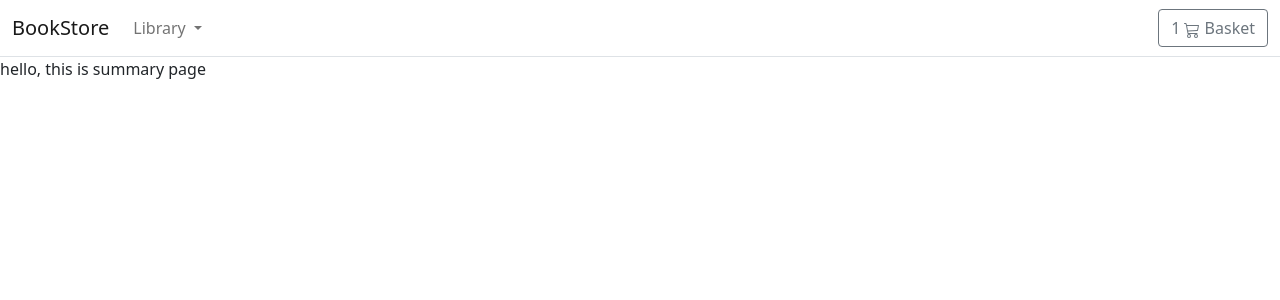
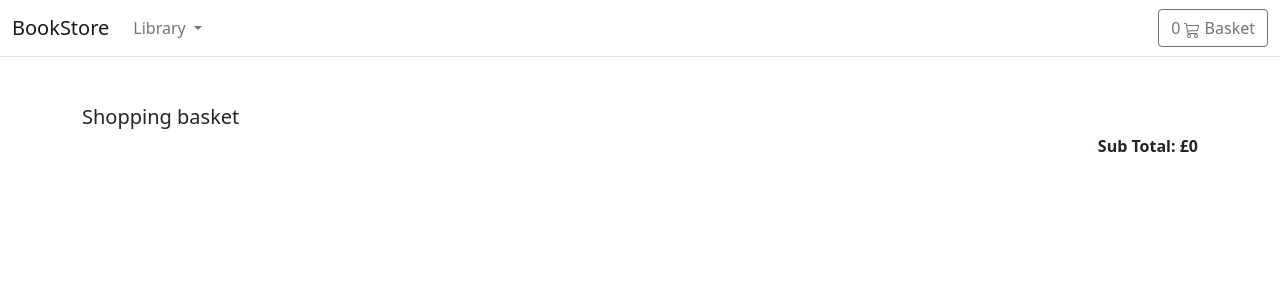
Before and after one commit to PHONGLEX/django-ecommerce, a Django app: page /basket/ in a window 1280 px wide. Shown: the top 300 px of the page. Run offline with Django 3.2, Linux system fonts and the light colour scheme; data that the repository does not hold is empty.

Commit message:
done the implementation for basket functionality

```diff
--- a/basket/basket.py
+++ b/basket/basket.py
@@ -1,3 +1,7 @@
+from store.models import Product
+from decimal import Decimal
+
+
 class Basket:
     def __init__(self, request):
         self.session = request.session
@@ -5,15 +9,74 @@ class Basket:
         if "skey" not in request.session:
             basket = self.session["skey"] = {}
         self.basket = basket
-        print(self.basket)
 
     def add(self, product, qty):
-        product_id = product.id
+        """
+        Adding and updating the users basket session data
+        """
+        product_id = str(product.id)
 
-        if product_id not in self.basket:
+        if product_id in self.basket:
+            self.basket[product_id]["qty"] += qty
+        else:
             self.basket[product_id] = {
                 "price": str(product.price),
                 "qty": int(qty),
             }
 
+        self.save()
+
+    def __iter__(self):
+        """
+        Collect the product_id in the session data to query the database
+        and return products
+        """
+        product_ids = self.basket.keys()
+        products = Product.products.filter(id__in=product_ids)
+        basket = self.basket.copy()
+
+        for product in products:
+            basket[str(product.id)]["product"] = product
+
+        for item in basket.values():
+            item["price"] = Decimal(item["price"])
+            item["total_price"] = item["price"] * item["qty"]
+            yield item
+
+    def __len__(self):
+        """
+        Get the basket data and count the qty of items
+        """
+        return sum(item["qty"] for item in self.basket.values())
+
+    def get_total_price(self):
+        # return sum(item["total_price"] for item in self.basket.values())
+        return sum(
+            Decimal(item["price"]) * item["qty"] for item in self.basket.values()
+        )
+
+    def delete(self, product):
+        """
+        Delete item from session data
+        """
+        product_id = str(product)
+
+        if product_id in self.basket:
+            del self.basket[product_id]
+            self.save()
+
+    def update(self, product, qty):
+        """
+        Update values in session data
+        """
+        product_id = str(product)
+        qty = qty
+
+        if product_id in self.basket:
+            self.basket[product_id]["qty"] = qty
+
+        self.save()
+        print(self.basket)
+
+    def save(self):
         self.session.modified = True
--- a/basket/urls.py
+++ b/basket/urls.py
@@ -6,4 +6,6 @@ app_name = "basket"
 urlpatterns = [
     path("", views.basket_summary, name="basket_summary"),
     path("add/", views.basket_add, name="basket_add"),
+    path("delete/", views.basket_delete, name="basket_delete"),
+    path("update/", views.basket_update, name="basket_update"),
 ]
--- a/basket/views.py
+++ b/basket/views.py
@@ -7,7 +7,8 @@ from store.models import Product
 
 
 def basket_summary(request):
-    return render(request, "store/basket/summary.html")
+    basket = Basket(request)
+    return render(request, "store/basket/summary.html", {"basket": basket})
 
 
 def basket_add(request):
@@ -17,5 +18,33 @@ def basket_add(request):
         product_qty = int(request.POST.get("productqty"))
         product = get_object_or_404(Product, id=product_id)
         basket.add(product=product, qty=product_qty)
-        response = JsonResponse({"qty": product_qty})
+
+        basketqty = basket.__len__()
+        response = JsonResponse({"qty": basketqty})
+
         return response
+
+
+def basket_delete(request):
+    basket = Basket(request)
+    if request.POST.get("action") == "post":
+        product_id = int(request.POST.get("productid"))
+        basket.delete(product=product_id)
+
+        basketqty = basket.__len__()
+        baskettotal = basket.get_total_price()
+        response = JsonResponse({"qty": basketqty, "subtotal": baskettotal})
+        return response
+
+
+def basket_update(request):
+    basket = Basket(request)
+    if request.POST.get("action") == "post":
+        product_id = int(request.POST.get("productid"))
+        product_qty = int(request.POST.get("productqty"))
+        basket.update(product=product_id, qty=product_qty)
+
+        basketqty = basket.__len__()
+        baskettotal = basket.get_total_price()
+        response = JsonResponse({"qty": basketqty, "subtotal": baskettotal})
+        return response
--- a/templates/store/base.html
+++ b/templates/store/base.html
@@ -61,7 +61,16 @@
 
                     <a type="button" role="button" href="{% url 'basket:basket_summary'  %}"
                         class="btn btn-outline-secondary">
-                        <div class="d-inline-flex">1</div>
+
+                        {% with total_qty=basket|length  %}
+                        <div class="d-inline-flex" id="basket-qty">
+                            {% if total_qty > 0 %}
+                            {{ total_qty }}
+                            {% else %}
+                            0
+                            {% endif %}
+                        </div>
+                        {% endwith %}
                         <svg xmlns="http://www.w3.org/2000/svg" width="16" height="16" fill="currentColor"
                             class="bi bi-cart3" viewBox="0 0 16 16">
                             <path
--- a/templates/store/basket/summary.html
+++ b/templates/store/basket/summary.html
@@ -5,5 +5,114 @@
 
 
 {% block content %}
-hello, this is summary page
+<main class="pt-5">
+    <div class="container">
+        <h1 class="h5">Shopping basket</h1>
+
+        {% for item in basket %}
+
+        {% with product=item.product  %}
+        <div data-index="{{product.id}}" class="row mb-4 border product-item">
+            <div class="col-md-5 col-lg-5 order-md-first bg-light">
+                <img class="img-fluid mx-auto d-block" width="200px" alt="Responsive image"
+                    src="{{ product.image.url }}">
+            </div>
+            <div class="col-md-7 col-lg-7 ps-md-3 ps-lg-5">
+                <h1 class="mb-0 h4">{{ product.title }}</h1>
+                <p><span class="lead">{{ product.author }}</span> (Author)</p>
+                <p>{{ product.description|slice:":355" }}...</p>
+                <div class="border">
+                    <div class="col border-bottom">
+                        <div class="row p-3">
+                            <div class="col-6">Hardback Book</div>
+                            <div class="col-6 text-end"><span class="h4 fw-bold">£{{ product.price }}</span></div>
+                        </div>
+                    </div>
+                    <div class="col">
+                        <div class="row p-3">
+                            <div class="col-6">
+                                <label for="select">Qty</label>
+                                <select id="select{{product.id}}">
+                                    <option selected>
+                                        {{ item.qty }}
+                                    </option>
+                                    <option value="">1</option>
+                                    <option value="">2</option>
+                                    <option value="">3</option>
+                                    <option value="">4</option>
+                                </select>
+
+                            </div>
+                            <div class="col-6 text-end">
+                                <button id="add-button" data-index="{{ product.id }}" type="button"
+                                    class="btn btn-secondary btn-sm update-button">
+                                    Update
+                                </button>
+                                <button id="delete-button" data-index="{{ product.id }}" type="button"
+                                    class="btn btn-secondary btn-sm delete-button">
+                                    Delete
+                                </button>
+                            </div>
+                        </div>
+                    </div>
+                </div>
+            </div>
+        </div>
+        {% endwith %}
+
+        {% endfor %}
+        <div class="col-12 text-end">
+            <div class="h6 fw-bold">
+                Sub Total: £<div id="subtotal" class="d-inline-flex">{{ basket.get_total_price }}</div>
+            </div>
+        </div>
+    </div>
+</main>
+<script>
+    $(document).ready(function () {
+        $('.delete-button').on('click', function(e) {
+            e.preventDefault();
+            var prodid = $(this).data('index');
+            $.ajax({
+                type: 'POST',
+                url: '{% url "basket:basket_delete" %}',
+                data: {
+                    productid: $(this).data('index'),
+                    csrfmiddlewaretoken: "{{csrf_token}}",
+                    action: 'post'
+                },
+                success: function(json) {
+                    $('.product-item[data-index="' + prodid + '"]').remove();
+                    document.getElementById('basket-qty').innerHTML = json.qty
+                    document.getElementById('subtotal').innerHTML = json.subtotal
+                },
+                error: function(xhr, errmsg, err) {
+
+                }
+            })
+        })
+
+        $('.update-button').on('click', function(e) {
+            e.preventDefault();
+            var prodid = $(this).data('index');
+            $.ajax({
+                type: 'POST',
+                url: '{% url "basket:basket_update" %}',
+                data: {
+                    productid: $(this).data('index'),
+                    productqty: $('#select' + prodid + ' option:selected').text(),
+                    csrfmiddlewaretoken: "{{csrf_token}}",
+                    action: 'post'
+                },
+                success: function(json) {
+                    document.getElementById('basket-qty').innerHTML = json.qty
+                    document.getElementById('subtotal').innerHTML = json.subtotal
+                },
+                error: function(xhr, errmsg, err) {
+
+                }
+            })
+        })
+    })
+</script>
 {% endblock content %}
--- a/templates/store/product/single.html
+++ b/templates/store/product/single.html
@@ -60,7 +60,7 @@
                     action: 'post'
                 },
                 success: function(json) {
-                    console.log(json)
+                    document.getElementById('basket-qty').innerHTML = json.qty
                 },
                 error: function(xhr, errmsg, err) {
 
```
Also changed, not shown: basket/tests/test_views.py (added, +96 -0 lines), store/tests/test_models.py (+25 -19 lines), store/tests/test_views.py (+11 -8 lines), basket/tests/__init__.py (added).
